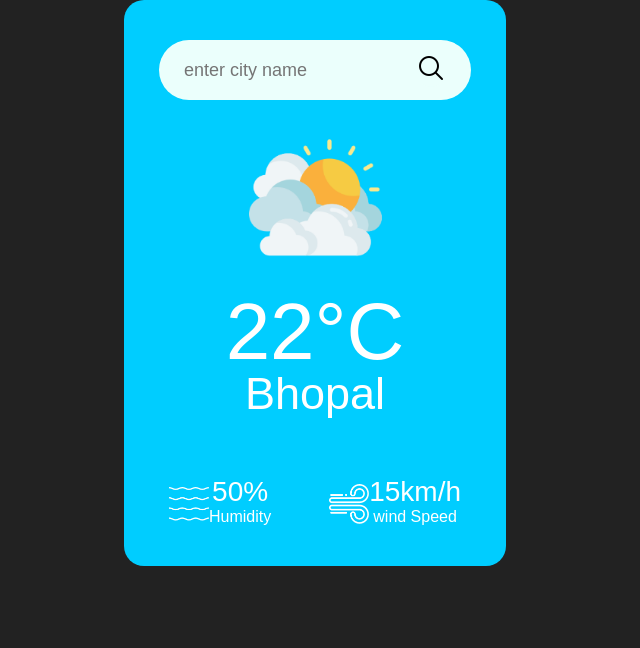
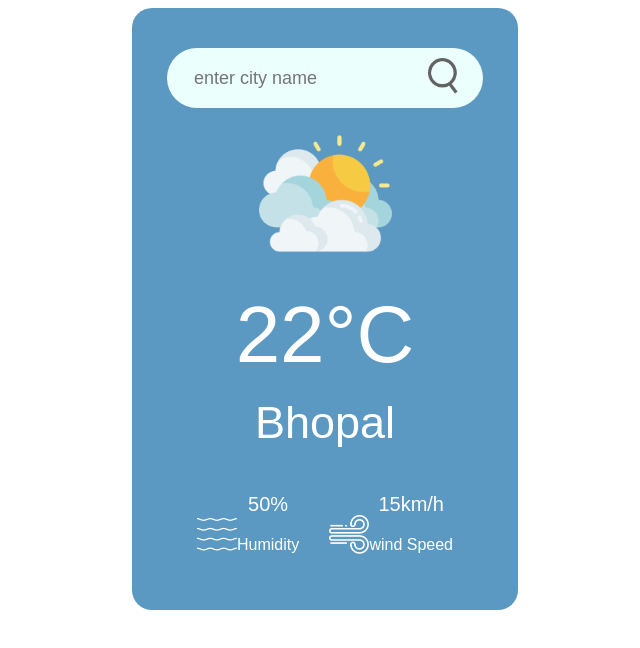
Before and after one commit to suchi092/WeatherApp, a plain HTML site: page src/index.html in a window 1280 px wide. Shown: the whole page, without its empty margins (308-948 px from the left). Drawn offline with Linux system fonts and the light colour scheme.

Commit message:
CSS added

```diff
--- a/src/index.html
+++ b/src/index.html
@@ -5,7 +5,7 @@
     <meta charset="UTF-8">
     <meta name="viewport" content="width=device-width, initial-scale=1.0">
     <title>Document</title>
-    <link rel="stylesheet" href="/src/style.css">
+    <link rel="stylesheet" href="./style.css">
 </head>
 
 <body>
@@ -17,27 +17,27 @@
 
 
             <div id="inp1">
-                <img src="/assets/images/icons8-search-30.png" alt="" >
+                <img src="./assets/images/search.png" alt="" id="search-id">
             </div>
 
             <!-- <input type="search" name="search" id="search"> -->
         </div>
         <div class="weather">
-            <img src="/assets/images/clouds.png" class="weather_icon">
+            <img src="./assets/images/clouds.png" class="weather_icon">
             <h1 class="temp">22°C</h1>
             <h2 class="city">Bhopal</h2>
         </div>
         <div class="details">
             <div class="col">
-                <img src="/assets/images/humidity.png" alt="">
-                <div>
+                <img src="./assets/images/humidity.png" alt="">
+                <div id="features">
                     <p class="humidity">50%</p>
                     <p>Humidity</p>
                 </div>
             </div>
             <div class="col">
-                <img src="/assets/images/wind.png" alt="">
-                <div>
+                <img src="./assets/images/wind.png" alt="">
+                <div id="features">
                     <p class="wind">15km/h</p>
                     <p>wind Speed</p>
                 </div>
@@ -46,7 +46,7 @@
         </div>
 
     </div>
-    <script src="/src/script.js"></script>
+    <script src="./script.js"></script>
 </body>
 
 </html>
--- a/src/style.css
+++ b/src/style.css
@@ -1,39 +1,31 @@
+:root{
+    --main-background-color:#5B99C2;
+    --primaryBackgroundcolor : "#222",
+
+}
 *{
-    margin:0;
-    padding: 0;
+
     box-sizing: border-box;
     font-family: 'popins', sans-serif;
 }
 body{
-    background-color: #222;
+    background-color: var();
     display: flex;
     justify-content: space-between;
     align-items: center;
 
 }
-/* header{
-    background-color: #222;
-    width: 100vw;
-
-    max-width: 700px;
-    padding: auto;
-} */
 
 .main_Card{
-    background-color:#00cdff;
+    background-color:var(--main-background-color);
     height: 100%;
     margin-left: 27rem;
     text-align: center;
     color: #fff;
     padding: 40px 35px;
     border-radius: 20px;
-
 }
-
-
-
 .inp{
-
     display: flex;
     justify-content: space-around;
     align-items: center;
@@ -44,7 +36,6 @@ body{
 
 
 }
-
 .inp input{
     border: 0;
     outline: 0;
@@ -53,10 +44,7 @@ body{
     flex: 1;
     color: #555;
 }
-
-
-
-  #inp1{
+#inp1{
     border: 0;
     outline: 0;
     background: #ebfffc;
@@ -65,55 +53,68 @@ body{
 
 }
 
+#search-id{
+    width: 30px;
+    padding: auto;
 
+}
 .inp button img{
     width: 16px;
 
 
 }
-
 .weather_icon{
     width: 170px;
-    margin-top: 0px;
-}
-.weather{
-
-    padding: 12px;
 
 }
-.weather h1{
 
-    font-size: 80px;
+.weather,h1{
+   font-size: 80px;
     font-weight: 500;
 }
 
-.weather h2{
-    margin-top: -10px;
+.weather,h2{
+
     font-size: 45px;
     font-weight: 400;
+
 }
 
 .details{
     display: flex;
     align-items: center;
     justify-content: space-between;
-    padding: 0 10px;
-    margin-top: 50px
+    padding: 0 20px;
+    margin-top:50px
+
+
+}
+.temp{
+    margin-top: 0rem;
+    padding-top: 0rem;
+    margin-bottom: 1rem;
+
+}
+.city{
+    margin-top: 0rem;
+    padding-top: 0rem;
 }
 
 .col{
     display: flex;
     align-items:center ;
     text-align: center;
+    padding-right: 10px
 }
 
 .col img{
     width: 40px;
+    margin-left: 10px;
+    align-items: center;
 
 }
-
 .humidity,.wind{
-    font-size: 28px;
-    margin-top: -6px;
+    font-size: 20px;
+    margin-top:-6px;
 
 }
```
Also changed, not shown: src/assets/images/clear.png (renamed from assets/images/clear.png), src/assets/images/clouds.png (renamed from assets/images/clouds.png), src/assets/images/drizzle.png (renamed from assets/images/drizzle.png), src/assets/images/humidity.png (renamed from assets/images/humidity.png), src/assets/images/icons8-search-30.png (renamed from assets/images/icons8-search-30.png), src/assets/images/mist.png (renamed from assets/images/mist.png), src/assets/images/rain.png (renamed from assets/images/rain.png), src/assets/images/search.png (renamed from assets/images/search.png), src/assets/images/snow.png (renamed from assets/images/snow.png), src/assets/images/wind.png (renamed from assets/images/wind.png).
